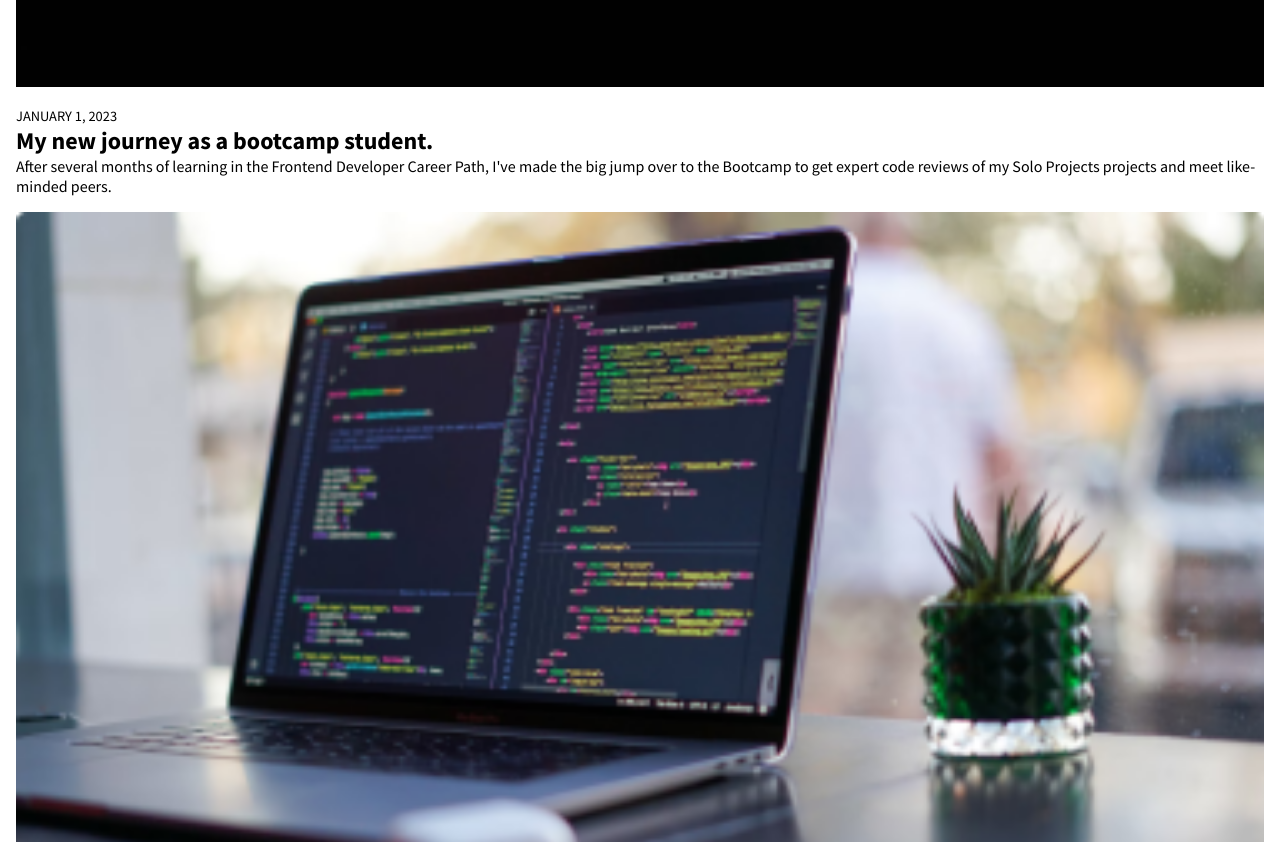
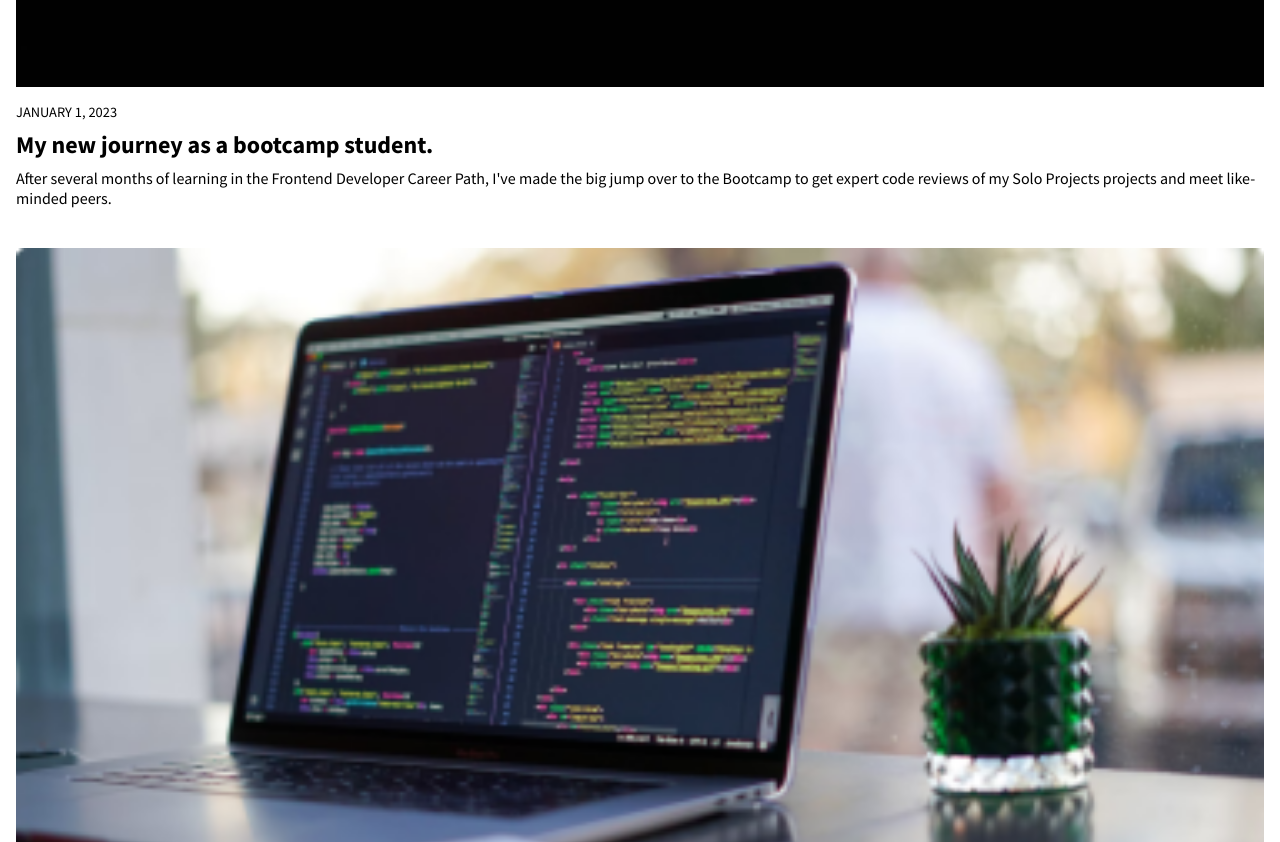
Before and after one commit to vishalicious213/learning-journal, a plain HTML site: page index.html in a window 1280 px wide. Shown: the part 880-1722 px from the top of the page. Drawn offline with Linux system fonts and the light colour scheme.

Commit message:
styling articles

```diff
--- a/index.css
+++ b/index.css
@@ -39,11 +39,11 @@ nav {
 /* ARTICLES */
 
 .article {
-    margin: 1rem;
+    margin: 1rem 1rem 2.5rem;
 }
 
 .article-img {
-    margin-bottom: 1rem;
+    margin-bottom: .75rem;
 }
 
 .article-img img {
@@ -58,4 +58,5 @@ nav {
 .article-title {
     font-weight: 700;
     font-size: 1.5rem;
+    margin: .5rem 0;
 }
```
